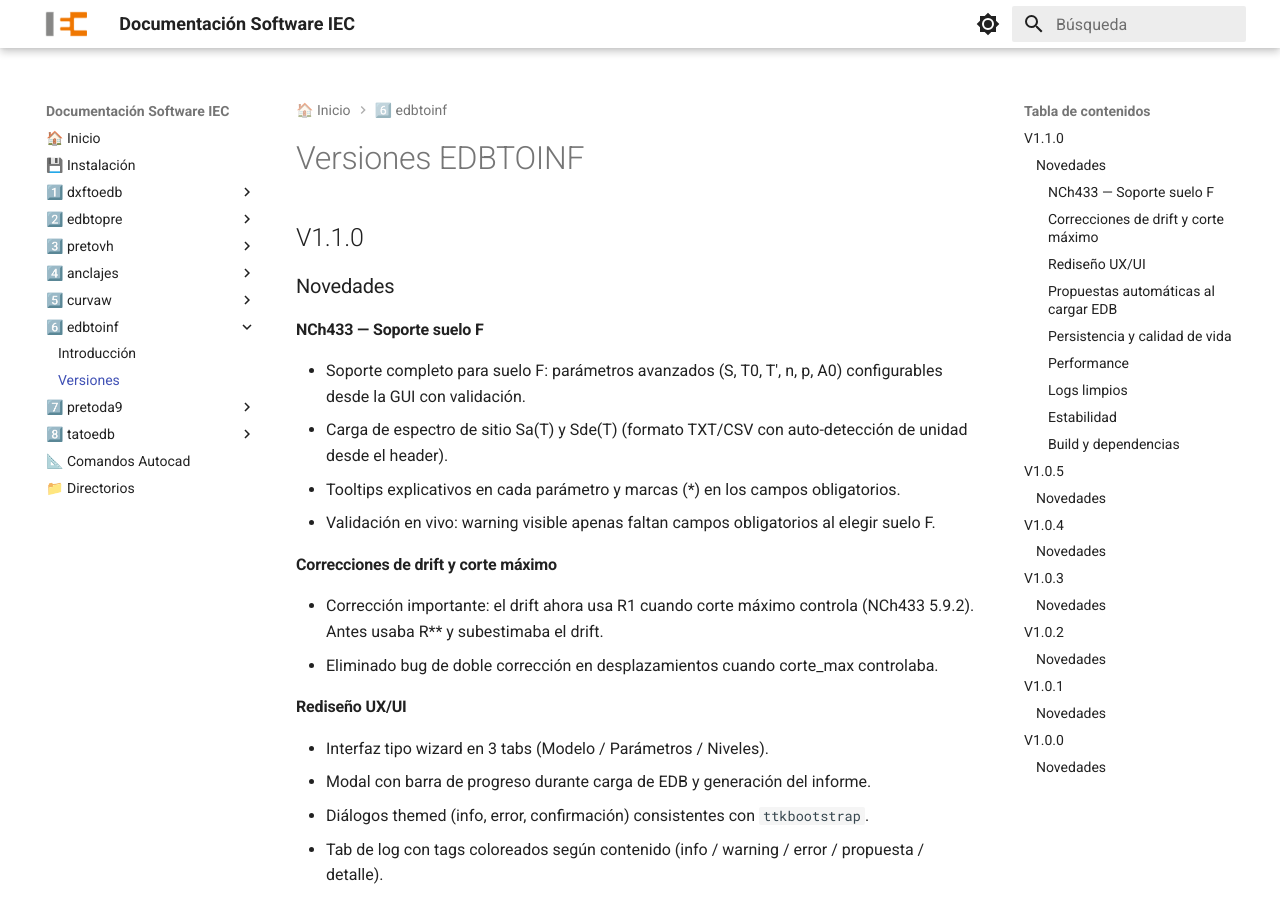
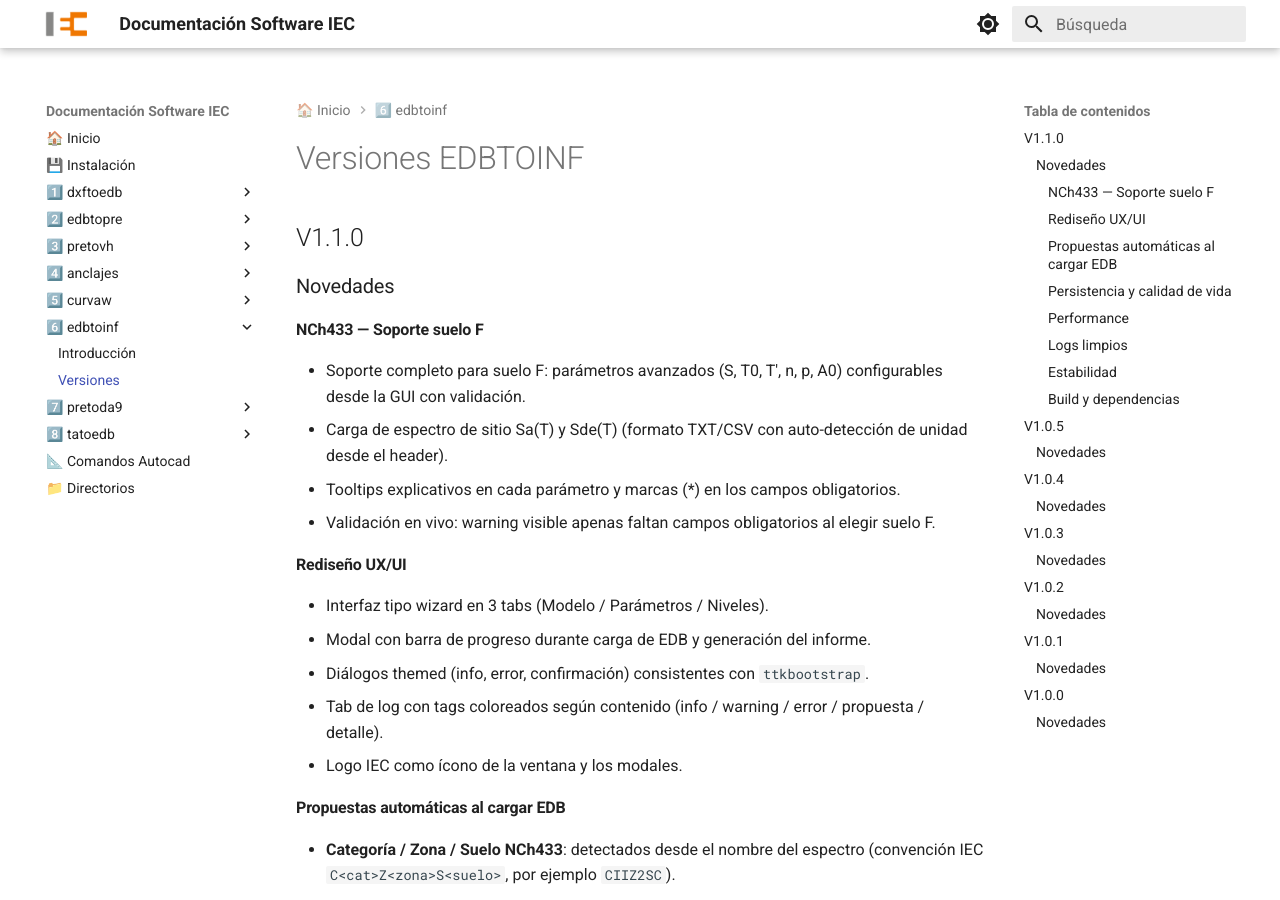
Before and after one commit to iec-ingenieria/documentacion, an MkDocs documentation site: the page built from docs/edbtoinf/versiones.md, in a window 1280 px wide and 900 px high. Built offline with MkDocs 1.6.1 and Material for MkDocs 9.7.7, drawn with Linux system fonts in a browser that asks for light colours.

Commit message:
docs(edbtoinf): quitar mención al ajuste por corte máximo en drifts

```diff
--- a/docs/edbtoinf/versiones.md
+++ b/docs/edbtoinf/versiones.md
@@ -10,11 +10,6 @@
 - Carga de espectro de sitio Sa(T) y Sde(T) (formato TXT/CSV con auto-detección de unidad desde el header).
 - Tooltips explicativos en cada parámetro y marcas (*) en los campos obligatorios.
 - Validación en vivo: warning visible apenas faltan campos obligatorios al elegir suelo F.
-
-#### Correcciones de drift y corte máximo
-
-- Corrección importante: el drift ahora usa R1 cuando corte máximo controla (NCh433 5.9.2). Antes usaba R\*\* y subestimaba el drift.
-- Eliminado bug de doble corrección en desplazamientos cuando corte_max controlaba.
 
 #### Rediseño UX/UI
 
```
